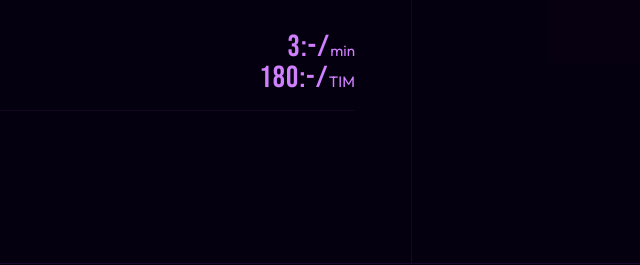
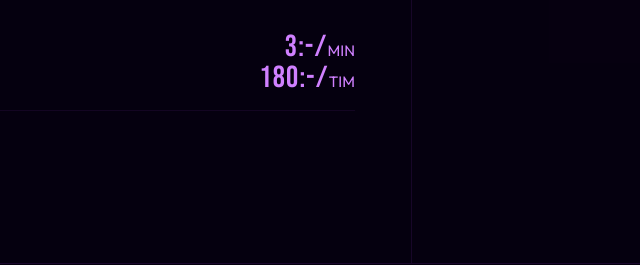
Before and after one commit to Kioho/temp_stuff, a website built with Vite: page sortiment.html in a window 1280 px wide. Shown: the part 1586-1851 px from the top of the page, 468-1108 px from the left. Built offline with nearby package versions, Linux system fonts and the light colour scheme.

Commit message:
Another change just text based due someone not reading messages on whatsapp properly.

```diff
--- a/sortiment.html
+++ b/sortiment.html
@@ -156,7 +156,7 @@ footer{background:var(--surface);border-top:1px solid rgba(174,61,255,.12);paddi
     </div>
     <div class="cat-block">
       <div class="cat-hd"><span class="cat-ico">🏃</span><div class="cat-name">Aktiviteter</div></div>
-      <div class="mi"><div class="mi-l"><div class="mi-name">Biljard</div></div><div class="mi-price mi-price-stacked"><span>3:-/<span class="mi-price-unit">min</span></span><span>180:-/<span class="mi-price-unit">TIM</span></span></div></div>
+      <div class="mi"><div class="mi-l"><div class="mi-name">Biljard</div></div><div class="mi-price mi-price-stacked"><span>3:-/<span class="mi-price-unit">MIN</span></span><span>180:-/<span class="mi-price-unit">TIM</span></span></div></div>
       <div class="free-note">✦ Gratis WiFi – häng så länge du vill!</div>
     </div>
   </div>
```
